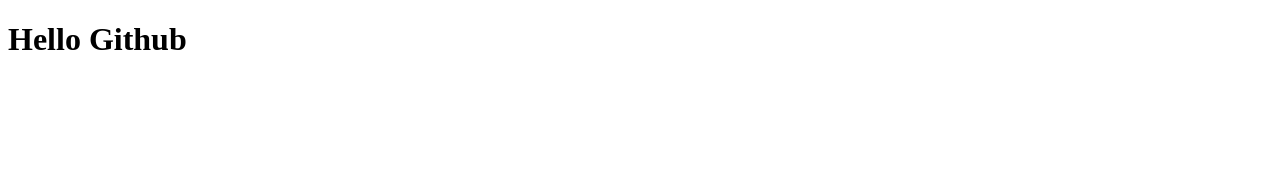
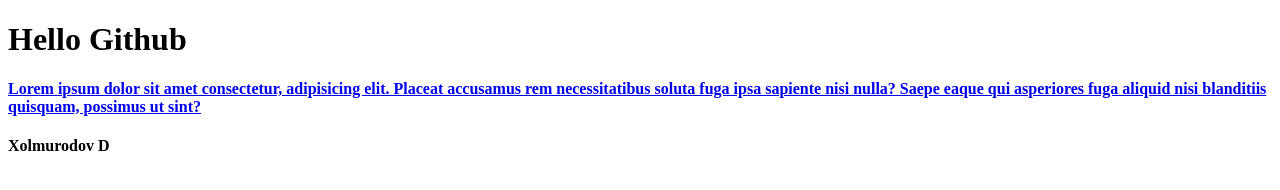
Before and after one commit to Dilmurod23469/gethub-darsi, a plain HTML site: page index.html in a window 1280 px wide. Drawn offline with Linux system fonts and the light colour scheme.

Commit message:
bu yangi

```diff
--- a/index.html
+++ b/index.html
@@ -8,5 +8,7 @@
 </head>
 <body>
     <h1>Hello Github</h1>
+    <h4><a href="#">Lorem ipsum dolor sit amet consectetur, adipisicing elit. Placeat accusamus rem necessitatibus soluta fuga ipsa sapiente nisi nulla? Saepe eaque qui asperiores fuga aliquid nisi blanditiis quisquam, possimus ut sint?</a></h4>
+    <p><b>Xolmurodov D</b></p>
 </body>
 </html>
```
